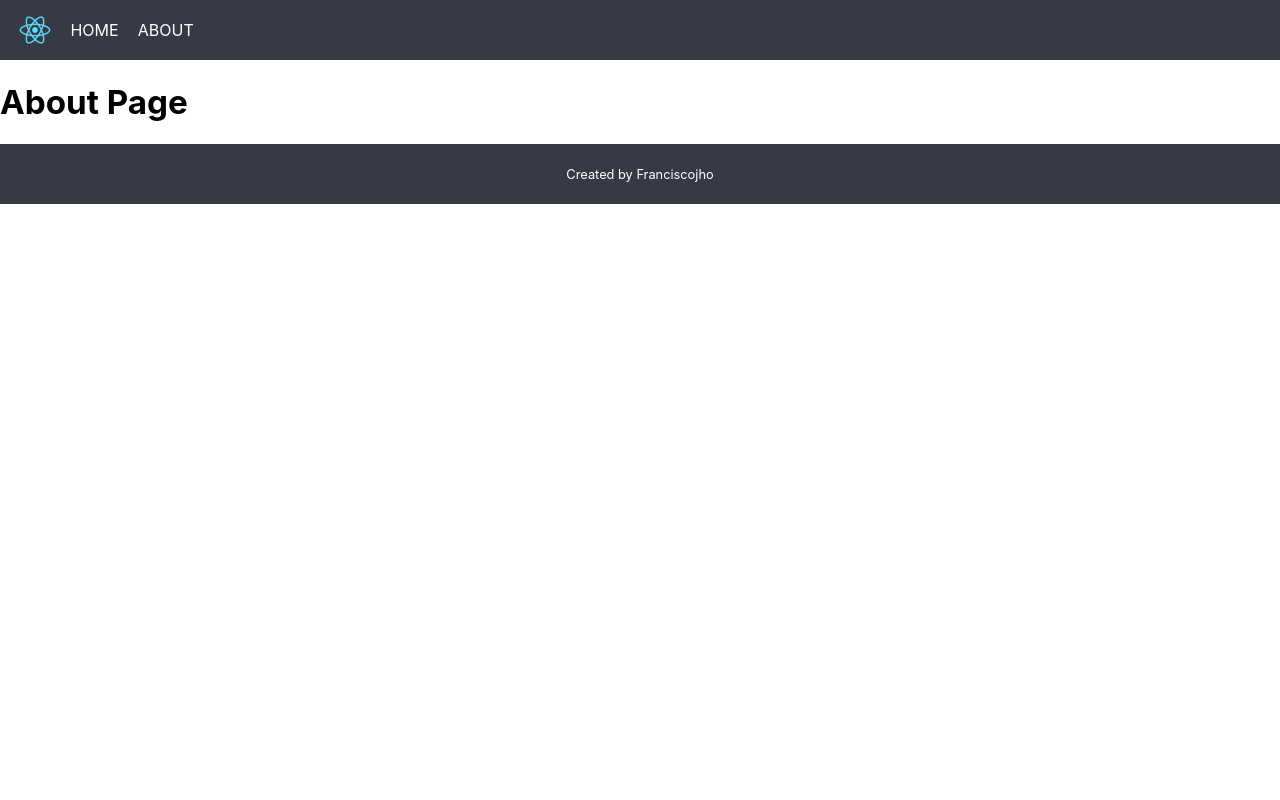
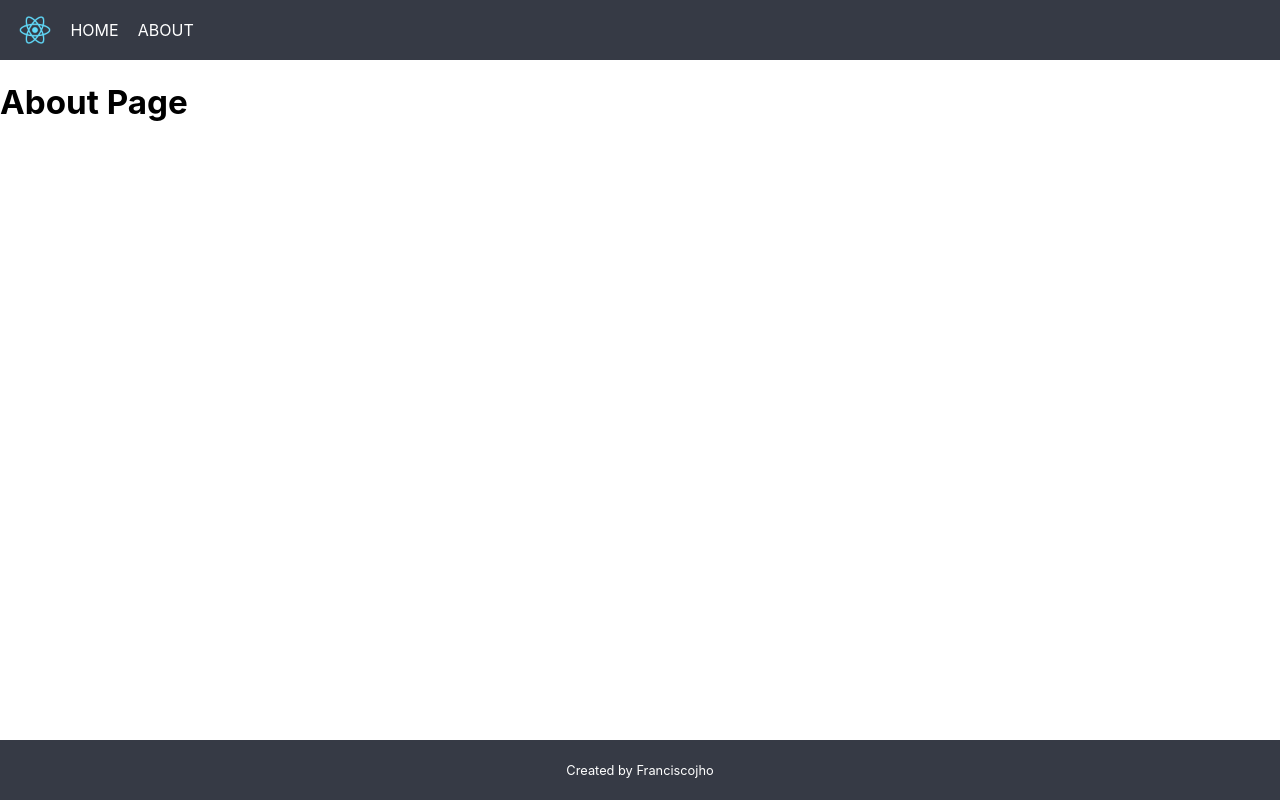
Before and after one commit to franciscojho/fake-store-app-assesment, a React (Create React App) app: page /about in a window 1280 px wide. Built offline with nearby package versions, Linux system fonts and the light colour scheme.

Commit message:
Add heights

```diff
--- a/src/index.css
+++ b/src/index.css
@@ -1,13 +1,26 @@
 html {
     font-size: 100%;
+    height: 100%;
+    min-height: 100%;
 } /*16px*/
 
 body {
+    height: 100%;
     margin: 0;
     font-family: -apple-system, BlinkMacSystemFont, 'Segoe UI', 'Roboto', 'Oxygen', 'Ubuntu',
         'Cantarell', 'Fira Sans', 'Droid Sans', 'Helvetica Neue', sans-serif;
     -webkit-font-smoothing: antialiased;
     -moz-osx-font-smoothing: grayscale;
+}
+
+/* html,
+body {
+
+}*/
+
+#root {
+    height: 100%;
+    min-height: 100%;
 }
 
 code {
```
